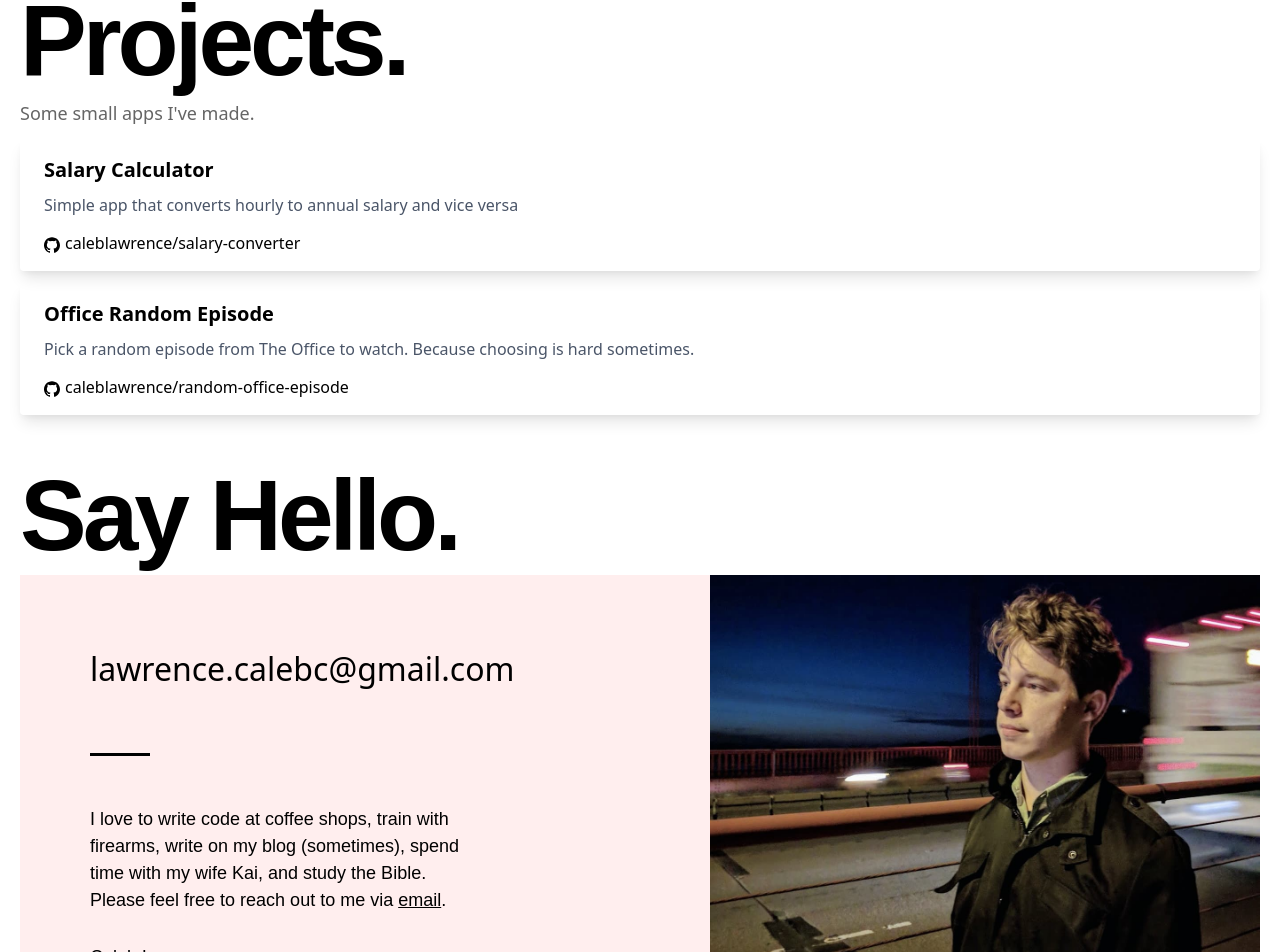
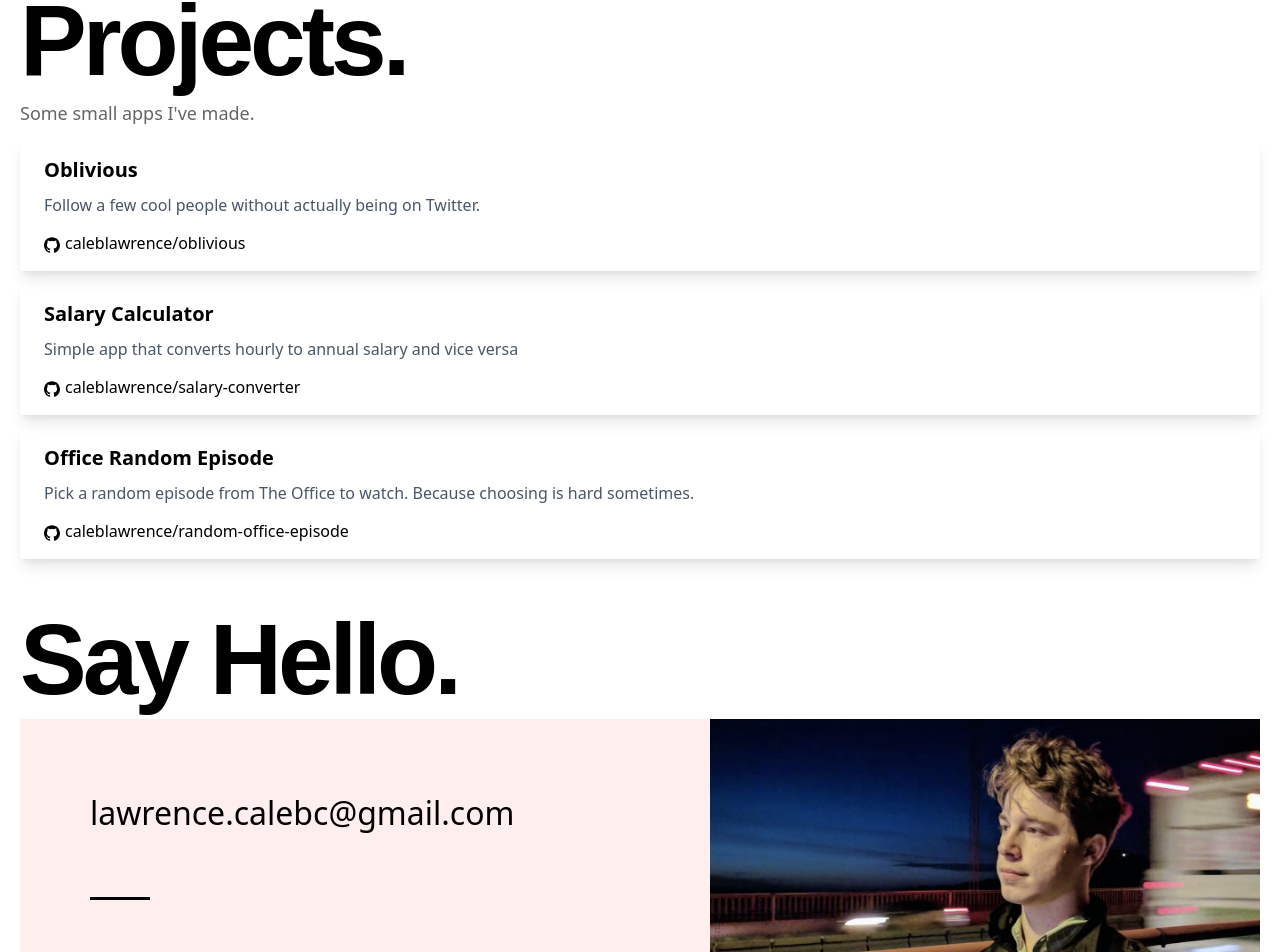
Before and after one commit to caleblawrence/personal-website, a Next.js app: page / in a window 1280 px wide. Shown: the part 2341-3293 px from the top of the page. Built offline with nearby package versions, Linux system fonts and the light colour scheme.

Commit message:
added new project to home page

```diff
--- a/components/Projects/ProjectsSummary.tsx
+++ b/components/Projects/ProjectsSummary.tsx
@@ -9,7 +9,13 @@ export default function ProjectSummary() {
       <p style={{ fontSize: 18, fontWeight: 400, color: '#656565' }}>
         Some small apps I've made.
       </p>
-
+      <ProjectCard
+        title="Oblivious"
+        url="https://oblivious.vercel.app/"
+        description="Follow a few cool people without actually being on Twitter."
+        githubUrl="https://github.com/caleblawrence/oblivious"
+        githubTitle="oblivious"
+      />
       <ProjectCard
         title="Salary Calculator"
         url="http://salary-converter.vercel.app/"
```
